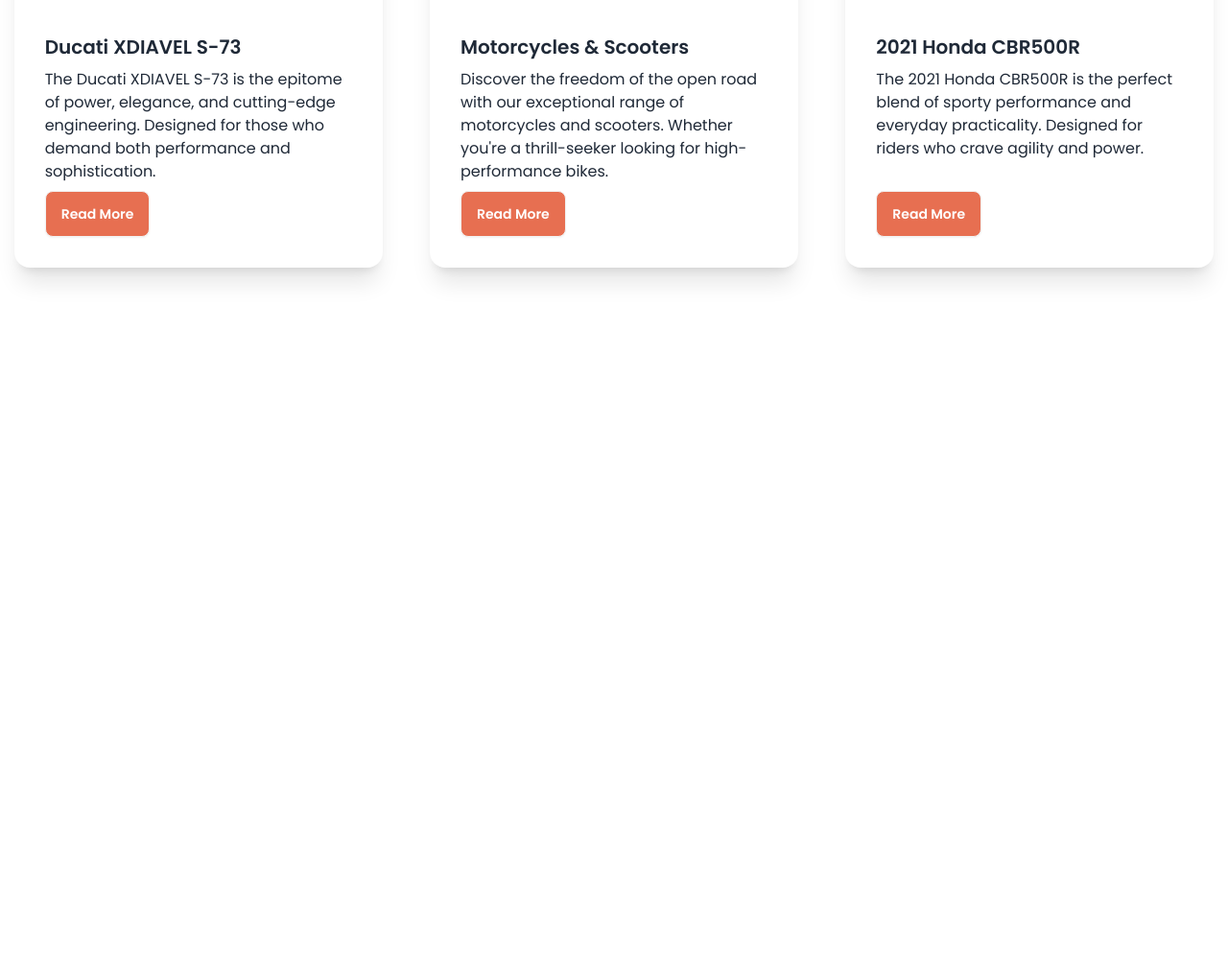
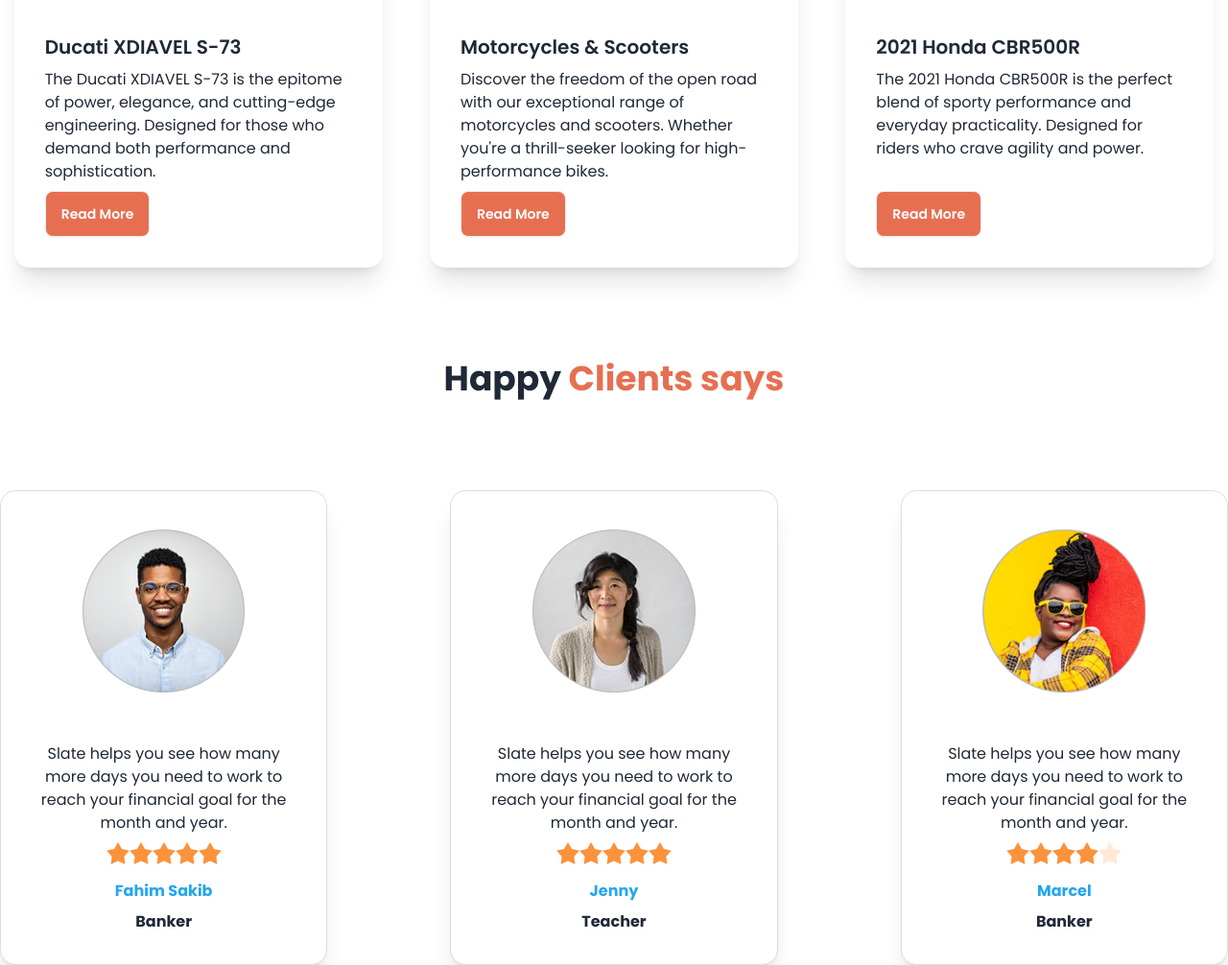
Before and after one commit to FahimSakib270/Biker-Zone, a plain HTML site: page index.html in a window 1280 px wide. Shown: the part 1610-2616 px from the top of the page at 96% size. Before the commit the page ends 1985 px from the top, so only its background shows below. Drawn offline with nearby package versions, Linux system fonts and the light colour scheme.

Commit message:
client section

```diff
--- a/index.html
+++ b/index.html
@@ -282,6 +282,163 @@
         </div>
       </section>
       <!-- Clients -->
+      <section>
+        <h1 class="text-4xl font-bold text-center mb-24">
+          Happy <span class="text-bike-primary">Clients says</span>
+        </h1>
+        <div
+          class="flex flex-col lg:flex-row gap-32 justify-center items-center"
+        >
+          <div
+            class="card bg-base-100 w-96 shadow-xl space-y-5 text-center border border-[#DEDEDE]"
+          >
+            <figure>
+              <img class="w-1/2 mt-10" src="images/others/user-1.png" alt="" />
+            </figure>
+            <div class="card-body">
+              <p>
+                Slate helps you see how many more days you need to work to reach
+                your financial goal for the month and year.
+              </p>
+              <!-- rating daisy ui -->
+              <div class="text-center">
+                <div class="rating">
+                  <input
+                    type="radio"
+                    name="rating-2"
+                    class="mask mask-star-2 bg-orange-400"
+                  />
+                  <input
+                    type="radio"
+                    name="rating-2"
+                    class="mask mask-star-2 bg-orange-400"
+                    checked="checked"
+                  />
+                  <input
+                    type="radio"
+                    name="rating-2"
+                    class="mask mask-star-2 bg-orange-400"
+                    checked="checked"
+                  />
+                  <input
+                    type="radio"
+                    name="rating-2"
+                    class="mask mask-star-2 bg-orange-400"
+                    checked="checked"
+                  />
+                  <input
+                    type="radio"
+                    name="rating-2"
+                    class="mask mask-star-2 bg-orange-400"
+                  />
+                </div>
+              </div>
+              <span class="font-bold text-[#23A6F0]">Fahim Sakib</span>
+              <span class="font-bold">Banker</span>
+            </div>
+          </div>
+          <div
+            class="card bg-base-100 w-96 shadow-xl space-y-5 text-center border border-[#DEDEDE]"
+          >
+            <figure>
+              <img class="w-1/2 mt-10" src="images/others/user-2.png" alt="" />
+            </figure>
+            <div class="card-body">
+              <p>
+                Slate helps you see how many more days you need to work to reach
+                your financial goal for the month and year.
+              </p>
+              <!-- rating daisy ui -->
+              <div class="text-center">
+                <div class="rating">
+                  <input
+                    type="radio"
+                    name="rating-2"
+                    class="mask mask-star-2 bg-orange-400"
+                  />
+                  <input
+                    type="radio"
+                    name="rating-2"
+                    class="mask mask-star-2 bg-orange-400"
+                    checked="checked"
+                  />
+                  <input
+                    type="radio"
+                    name="rating-2"
+                    class="mask mask-star-2 bg-orange-400"
+                    checked="checked"
+                  />
+                  <input
+                    type="radio"
+                    name="rating-2"
+                    class="mask mask-star-2 bg-orange-400"
+                    checked="checked"
+                  />
+                  <input
+                    type="radio"
+                    name="rating-2"
+                    class="mask mask-star-2 bg-orange-400"
+                  />
+                </div>
+              </div>
+              <span class="font-bold text-[#23A6F0]">Jenny</span>
+              <span class="font-bold">Teacher</span>
+            </div>
+          </div>
+          <div
+            class="card bg-base-100 w-96 shadow-xl space-y-5 text-center border border-[#DEDEDE]"
+          >
+            <figure>
+              <img
+                class="w-1/2 mt-10"
+                src="images/others/user-3.png"
+                alt="2021 Honda CBR500R"
+              />
+            </figure>
+            <div class="card-body">
+              <p>
+                Slate helps you see how many more days you need to work to reach
+                your financial goal for the month and year.
+              </p>
+              <!-- rating daisy ui -->
+              <div class="text-center">
+                <div class="rating">
+                  <input
+                    type="radio"
+                    name="rating-2"
+                    class="mask mask-star-2 bg-orange-400"
+                  />
+                  <input
+                    type="radio"
+                    name="rating-2"
+                    class="mask mask-star-2 bg-orange-400"
+                    checked="checked"
+                  />
+                  <input
+                    type="radio"
+                    name="rating-2"
+                    class="mask mask-star-2 bg-orange-400"
+                    checked="checked"
+                  />
+                  <input
+                    type="radio"
+                    name="rating-2"
+                    class="mask mask-star-2 bg-orange-400"
+                    checked="checked"
+                  />
+                  <input
+                    type="radio"
+                    name="rating-2"
+                    class="mask mask-star-2 bg-orange-400"
+                  />
+                </div>
+              </div>
+              <span class="font-bold text-[#23A6F0]">Marcel</span>
+              <span class="font-bold">Banker</span>
+            </div>
+          </div>
+        </div>
+      </section>
     </main>
     <!-- footer -->
     <footer></footer>
```
